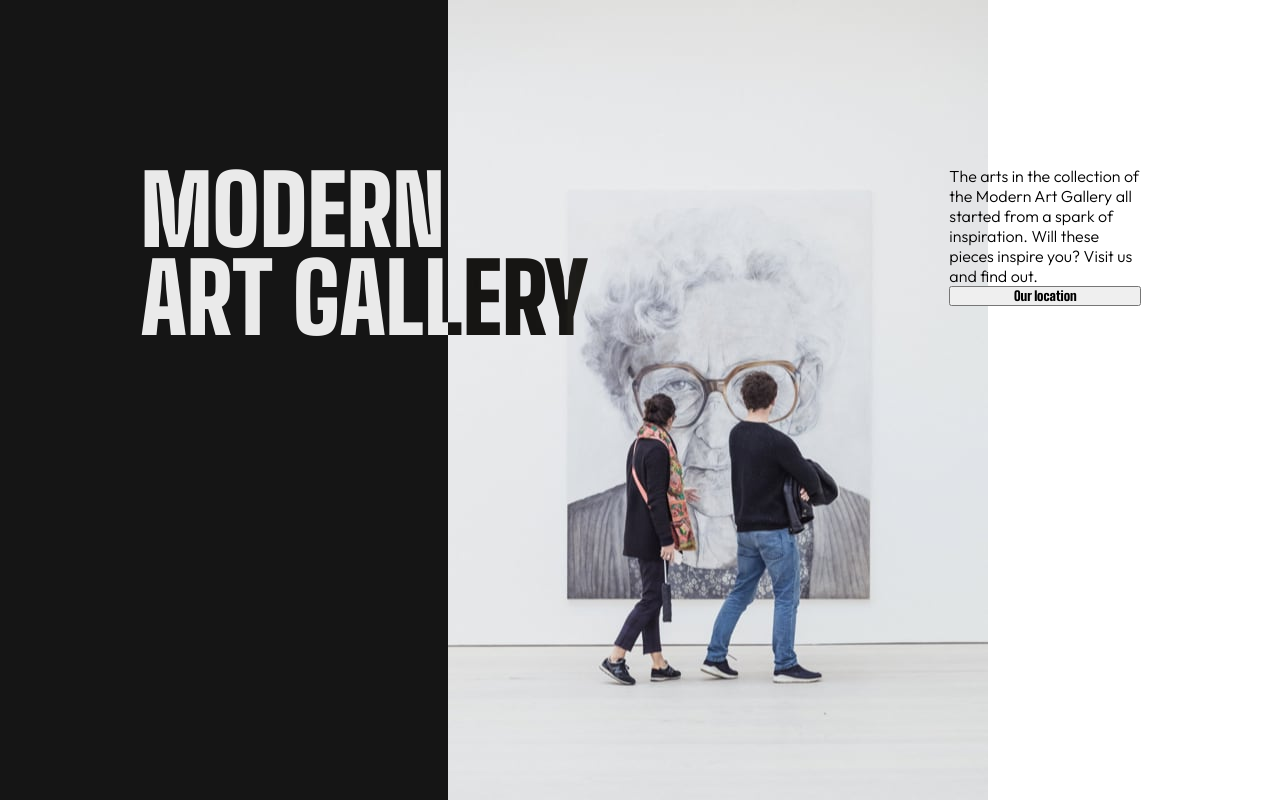
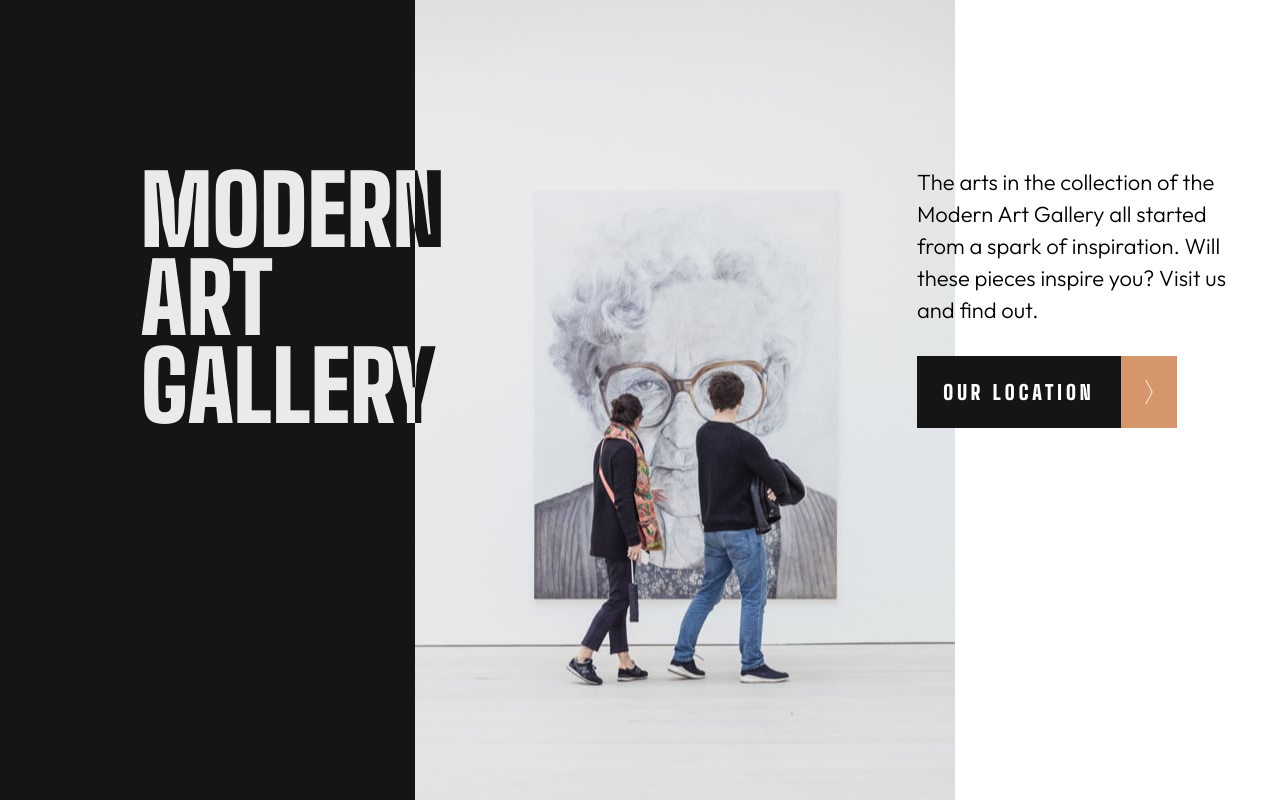
Before and after one commit to maberizk/art-gallery-website, a React (Vite) app: page / in a window 1280 px wide. Shown: the top 802 px of the page. Built offline with nearby package versions, Linux system fonts and the light colour scheme.

Commit message:
hero done

```diff
--- a/src/components/Hero.jsx
+++ b/src/components/Hero.jsx
@@ -1,5 +1,6 @@
 import React from "react";
 import HeroImage from "/assets/desktop/image-hero.jpg";
+import RightArrow from "/assets/icon-arrow-right.svg";
 
 const Hero = () => {
   return (
@@ -16,7 +17,14 @@
             from a spark of inspiration. Will these pieces inspire you? Visit us
             and find out.
           </p>
-          <button>Our location</button>
+          <button className="button upperCase buttonContainer">
+            <div className="locationContainer">
+              <div className="location">Our location</div>
+            </div>
+            <div className="arrowBox">
+              <img className="arrow" src={RightArrow} />
+            </div>
+          </button>
         </div>
       </div>
     </>
--- a/src/index.css
+++ b/src/index.css
@@ -10,6 +10,7 @@
 #root {
   width: 100vw;
 }
+
 .upperCase {
   text-transform: uppercase;
 }
@@ -37,15 +38,16 @@
 .heroDescription {
   display: flex;
   flex-direction: column;
-  width: 15%;
+  width: 350px;
   position: relative;
   right: 3%;
   padding-top: 13%;
+  font-size: 22px;
+  line-height: 32px;
 }
 
 .hero {
   display: flex;
-  /* justify-content: center; */
 }
 
 .header {
@@ -60,3 +62,53 @@
   height: 800px;
   width: auto;
 }
+
+.buttonContainer {
+  display: flex;
+  justify-content: center;
+  align-items: center;
+}
+
+.button {
+  width: 260px;
+  height: 72px;
+  background-color: #151515;
+  color: white;
+  border: none;
+  margin-top: 30px;
+  letter-spacing: 4px;
+  font-size: 20px;
+}
+
+.location {
+  text-align: center;
+}
+
+.locationContainer {
+  display: flex;
+  justify-content: center;
+  align-items: center;
+  flex-grow: 1;
+}
+
+.arrowBox {
+  background-color: #d5966c;
+  height: 72px;
+  width: 56px;
+  display: flex;
+  justify-content: center;
+  align-items: center;
+}
+
+.arrow {
+  height: 24px;
+  width: 8px;
+}
+
+.button:hover {
+  background-color: #d5966c;
+}
+
+.button:hover > .arrowBox {
+  background-color: #151515;
+}
```
